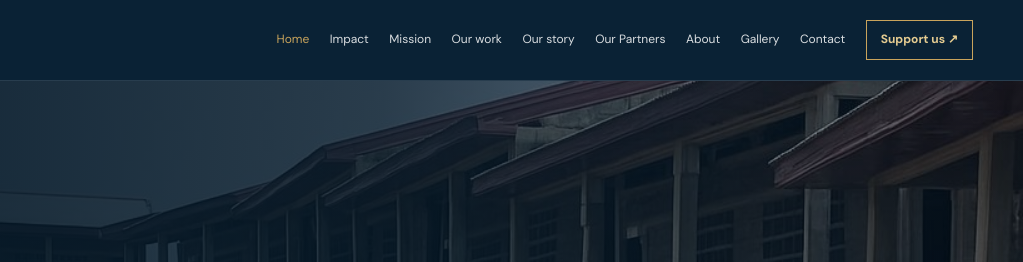
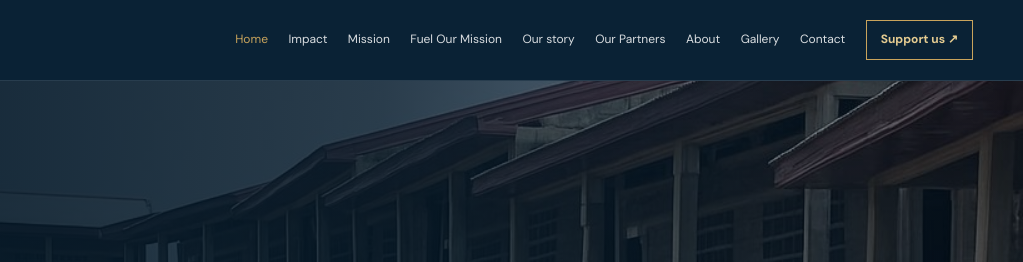
Before and after one commit to priceboy/GOLDEN-GATES, a plain HTML site: page index.html in a window 1280 px wide. Shown: the top 262 px of the page, 257-1280 px from the left. Drawn offline with nearby package versions, Linux system fonts and the light colour scheme.

Commit message:
Update navigation link text for projects section

```diff
--- a/index.html
+++ b/index.html
@@ -72,7 +72,7 @@
       <a href="#home">Home</a>
       <a href="#impact">Impact</a>
       <a href="#mission">Mission</a>
-      <a href="#projects">Our work</a>
+      <a href="#projects">Fuel Our Mission</a>
       <a href="#story">Our story</a>
       <a href="#partners">Our Partners</a>
       <a href="#about">About</a>
```
